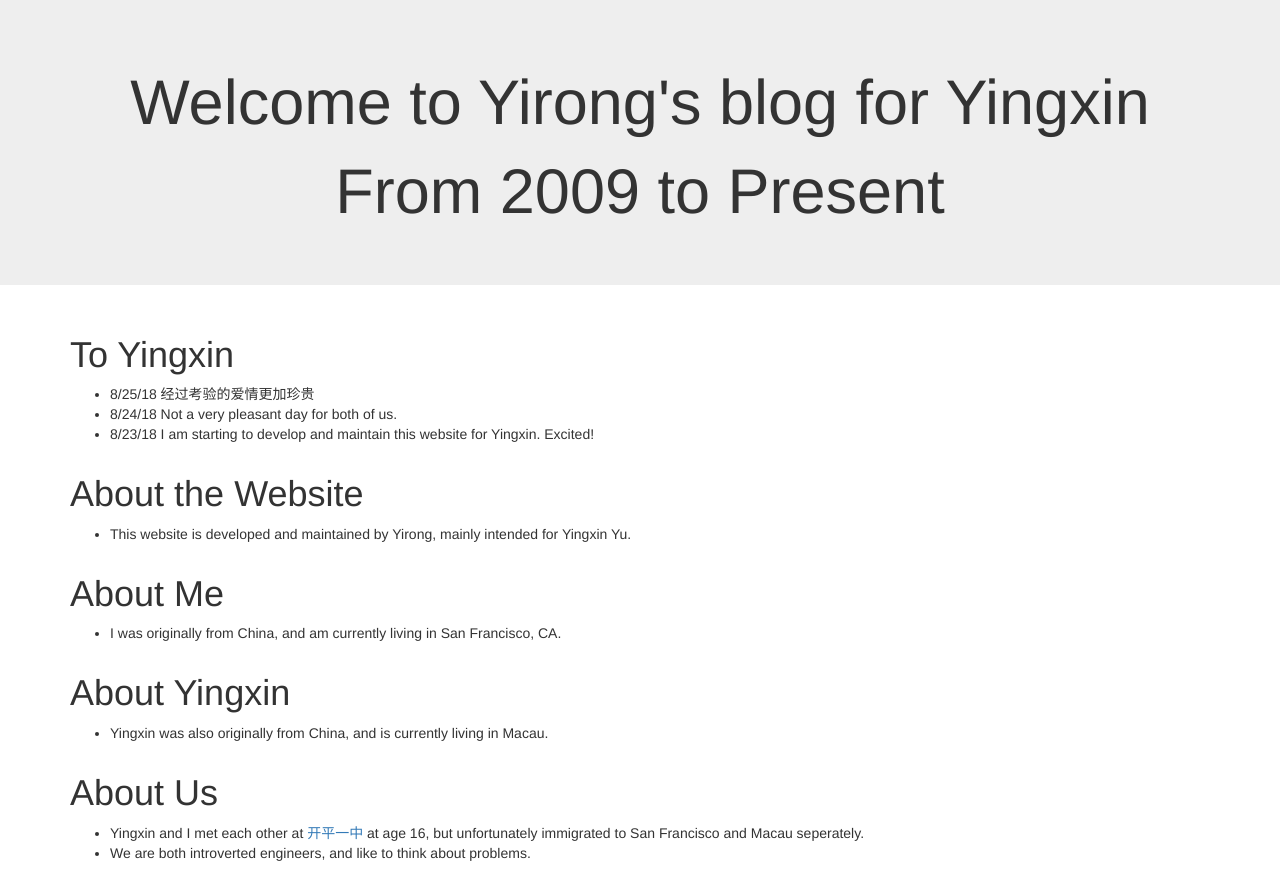
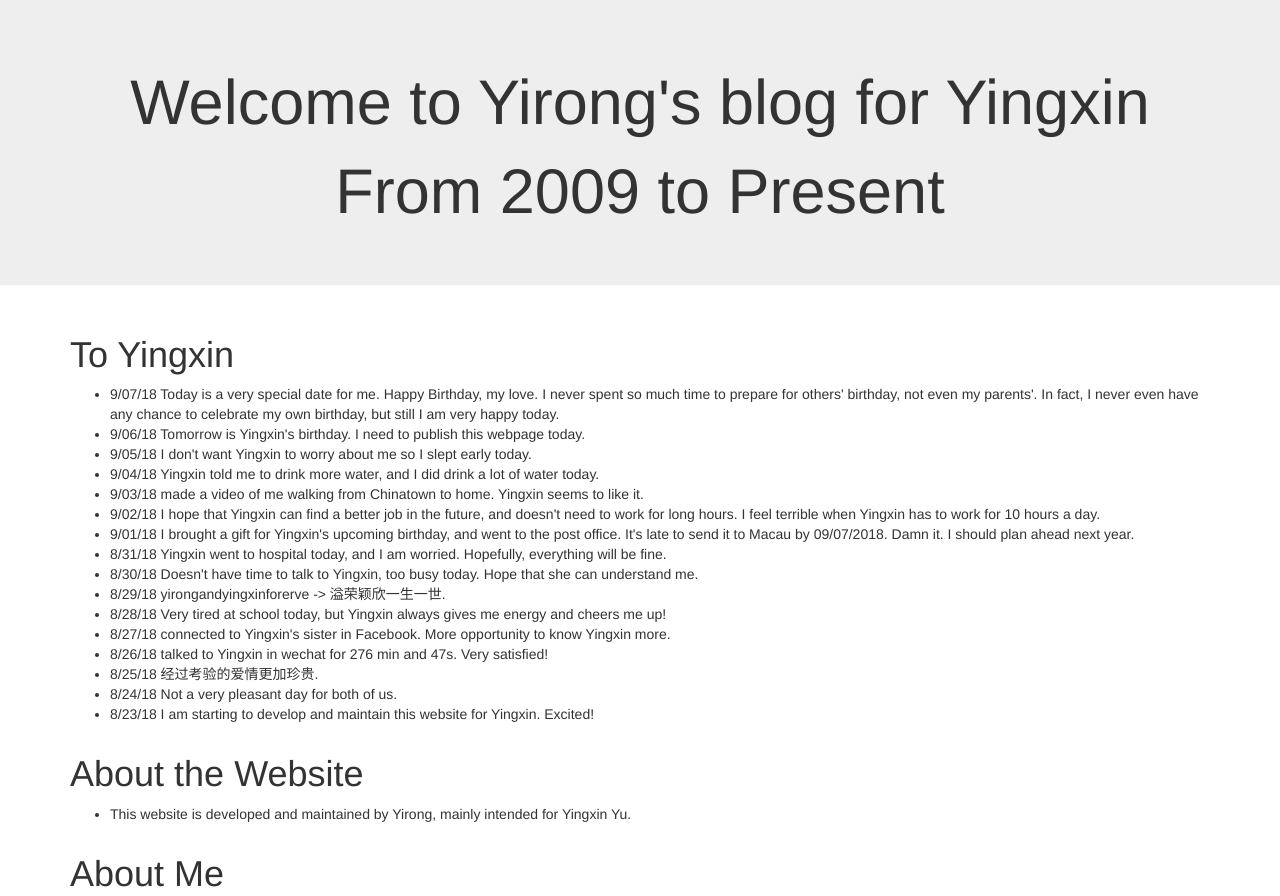
Before and after one commit to yirongandyingxinforever/yirongandyingxinforever.github.io, a plain HTML site: page index.html in a window 1280 px wide. Shown: the top 896 px of the page. Before the commit the page ends 873 px from the top, so only its background shows below. Drawn offline with nearby package versions, Linux system fonts and the light colour scheme.

Commit message:
happy birthday

```diff
--- a/溢荣给颖欣的礼物.html
+++ b/index.html
@@ -35,7 +35,20 @@ tr:nth-child(even) {
     <div class="container">
       <h1>To Yingxin</h1>
       <ul>
-        <li>8/25/18 经过考验的爱情更加珍贵</li>
+        <li>9/07/18 Today is a very special date for me. Happy Birthday, my love. I never spent so much time to prepare for others' birthday, not even my parents'. In fact, I never even have any chance to celebrate my own birthday, but still I am very happy today.</li>
+        <li>9/06/18 Tomorrow is Yingxin's birthday. I need to publish this webpage today.</li>
+        <li>9/05/18 I don't want Yingxin to worry about me so I slept early today. </li>
+        <li>9/04/18 Yingxin told me to drink more water, and I did drink a lot of water today.</li>
+        <li>9/03/18 made a video of me walking from Chinatown to home. Yingxin seems to like it.</li>
+        <li>9/02/18 I hope that Yingxin can find a better job in the future, and doesn't need to work for long hours. I feel terrible when Yingxin has to work for 10 hours a day.</li>
+        <li>9/01/18 I brought a gift for Yingxin's upcoming birthday, and went to the post office. It's late to send it to Macau by 09/07/2018. Damn it. I should plan ahead next year.</li>
+        <li>8/31/18 Yingxin went to hospital today, and I am worried. Hopefully, everything will be fine.</li>
+        <li>8/30/18 Doesn't have time to talk to Yingxin, too busy today. Hope that she can understand me.</li>
+        <li>8/29/18 yirongandyingxinforerve -> 溢荣颖欣一生一世.</li>
+        <li>8/28/18 Very tired at school today, but Yingxin always gives me energy and cheers me up!</li>
+        <li>8/27/18 connected to Yingxin's sister in Facebook. More opportunity to know Yingxin more.</li>
+        <li>8/26/18 talked to Yingxin in wechat for 276 min and 47s. Very satisfied!</li>
+        <li>8/25/18 经过考验的爱情更加珍贵.</li>
         <li>8/24/18 Not a very pleasant day for both of us.</li>
         <li>8/23/18 I am starting to develop and maintain this website for Yingxin. Excited!</li>
       </ul>
```
